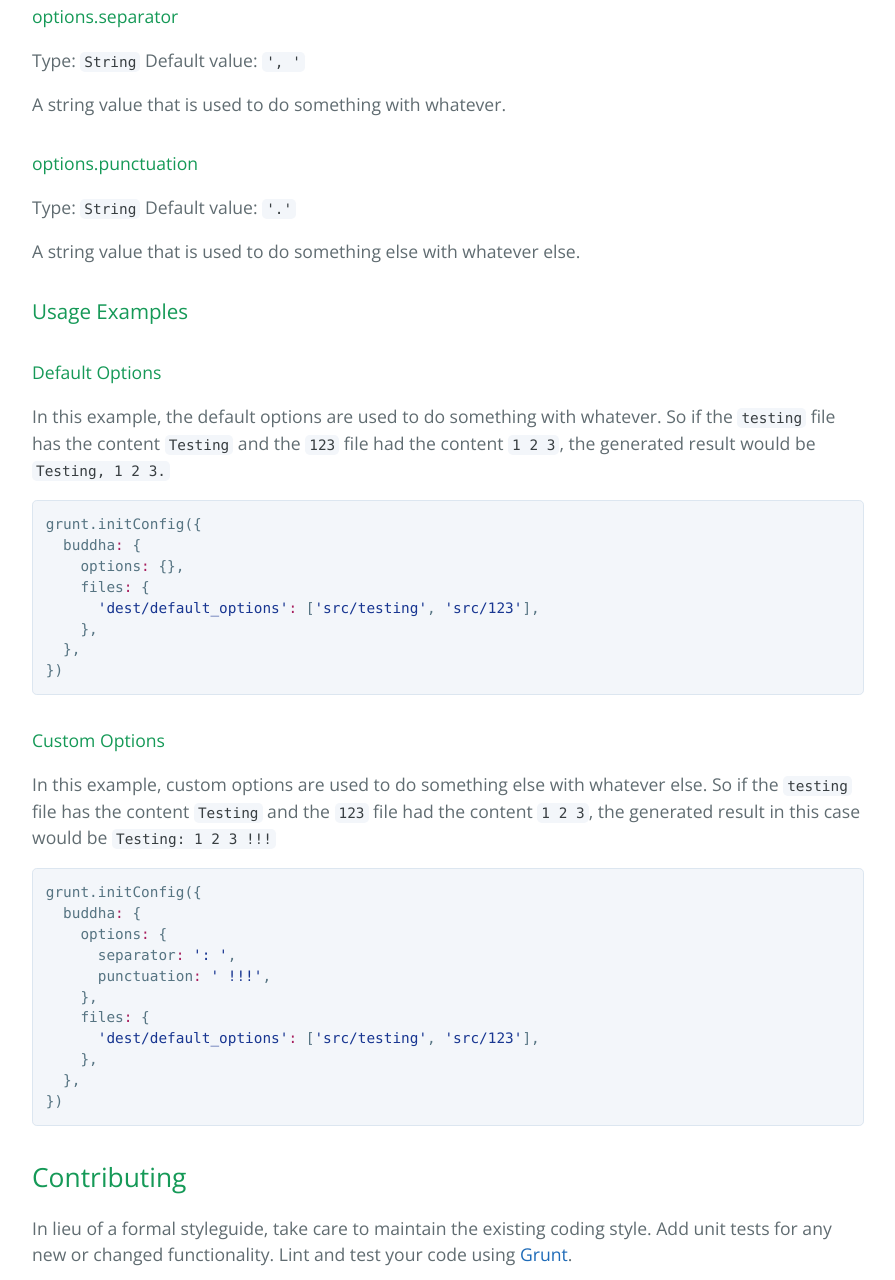
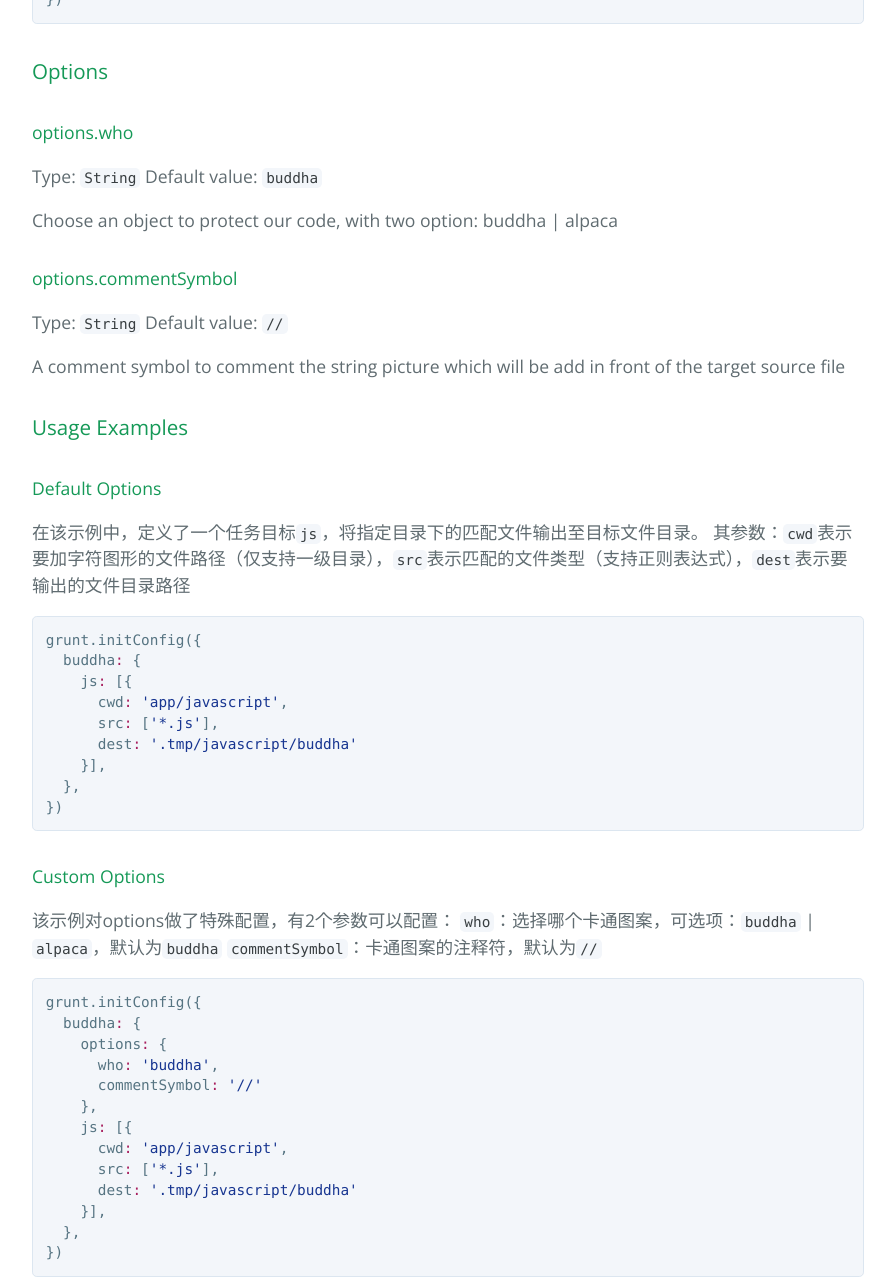
Before and after one commit to wubinhong/grunt-buddha, a plain HTML site: page index.html in a window 1280 px wide. Shown: the part 1451-2731 px from the top of the page, without its empty margins (192-1087 px from the left). Drawn offline with nearby package versions, Linux system fonts and the light colour scheme.

```diff
--- a/index.html
+++ b/index.html
@@ -25,6 +25,11 @@
 <blockquote>
 <p>Buddha\'s grace illuminates code as sunshine.</p>
 </blockquote>
+
+<h2>
+<a id="project-reference" class="anchor" href="#project-reference" aria-hidden="true"><span class="octicon octicon-link"></span></a>Project reference</h2>
+
+<p><a href="http://wubinhong.github.io/grunt-buddha">Project Page</a></p>
 
 <h2>
 <a id="getting-started" class="anchor" href="#getting-started" aria-hidden="true"><span class="octicon octicon-link"></span></a>Getting Started</h2>
@@ -62,20 +67,20 @@
 <a id="options" class="anchor" href="#options" aria-hidden="true"><span class="octicon octicon-link"></span></a>Options</h3>
 
 <h4>
-<a id="optionsseparator" class="anchor" href="#optionsseparator" aria-hidden="true"><span class="octicon octicon-link"></span></a>options.separator</h4>
+<a id="optionswho" class="anchor" href="#optionswho" aria-hidden="true"><span class="octicon octicon-link"></span></a>options.who</h4>
 
 <p>Type: <code>String</code>
-Default value: <code>',  '</code></p>
+Default value: <code>buddha</code></p>
 
-<p>A string value that is used to do something with whatever.</p>
+<p>Choose an object to protect our code, with two option: buddha | alpaca</p>
 
 <h4>
-<a id="optionspunctuation" class="anchor" href="#optionspunctuation" aria-hidden="true"><span class="octicon octicon-link"></span></a>options.punctuation</h4>
+<a id="optionscommentsymbol" class="anchor" href="#optionscommentsymbol" aria-hidden="true"><span class="octicon octicon-link"></span></a>options.commentSymbol</h4>
 
 <p>Type: <code>String</code>
-Default value: <code>'.'</code></p>
+Default value: <code>//</code></p>
 
-<p>A string value that is used to do something else with whatever else.</p>
+<p>A comment symbol to comment the string picture which will be add in front of the target source file</p>
 
 <h3>
 <a id="usage-examples" class="anchor" href="#usage-examples" aria-hidden="true"><span class="octicon octicon-link"></span></a>Usage Examples</h3>
@@ -83,31 +88,37 @@
 <h4>
 <a id="default-options" class="anchor" href="#default-options" aria-hidden="true"><span class="octicon octicon-link"></span></a>Default Options</h4>
 
-<p>In this example, the default options are used to do something with whatever. So if the <code>testing</code> file has the content <code>Testing</code> and the <code>123</code> file had the content <code>1 2 3</code>, the generated result would be <code>Testing, 1 2 3.</code></p>
+<p>在该示例中，定义了一个任务目标<code>js</code>，将指定目录下的匹配文件输出至目标文件目录。
+其参数：<code>cwd</code>表示要加字符图形的文件路径（仅支持一级目录），<code>src</code>表示匹配的文件类型（支持正则表达式），<code>dest</code>表示要输出的文件目录路径</p>
 
 <div class="highlight highlight-js"><pre>grunt.initConfig({
   buddha<span class="pl-k">:</span> {
-    options<span class="pl-k">:</span> {},
-    files<span class="pl-k">:</span> {
-      <span class="pl-s"><span class="pl-pds">'</span>dest/default_options<span class="pl-pds">'</span></span><span class="pl-k">:</span> [<span class="pl-s"><span class="pl-pds">'</span>src/testing<span class="pl-pds">'</span></span>, <span class="pl-s"><span class="pl-pds">'</span>src/123<span class="pl-pds">'</span></span>],
-    },
+    js<span class="pl-k">:</span> [{
+      cwd<span class="pl-k">:</span> <span class="pl-s"><span class="pl-pds">'</span>app/javascript<span class="pl-pds">'</span></span>,
+      src<span class="pl-k">:</span> [<span class="pl-s"><span class="pl-pds">'</span>*.js<span class="pl-pds">'</span></span>],
+      dest<span class="pl-k">:</span> <span class="pl-s"><span class="pl-pds">'</span>.tmp/javascript/buddha<span class="pl-pds">'</span></span>
+    }],
   },
 })</pre></div>
 
 <h4>
 <a id="custom-options" class="anchor" href="#custom-options" aria-hidden="true"><span class="octicon octicon-link"></span></a>Custom Options</h4>
 
-<p>In this example, custom options are used to do something else with whatever else. So if the <code>testing</code> file has the content <code>Testing</code> and the <code>123</code> file had the content <code>1 2 3</code>, the generated result in this case would be <code>Testing: 1 2 3 !!!</code></p>
+<p>该示例对options做了特殊配置，有2个参数可以配置：
+<code>who</code>：选择哪个卡通图案，可选项：<code>buddha</code> | <code>alpaca</code>，默认为<code>buddha</code>
+<code>commentSymbol</code>：卡通图案的注释符，默认为<code>//</code></p>
 
 <div class="highlight highlight-js"><pre>grunt.initConfig({
   buddha<span class="pl-k">:</span> {
     options<span class="pl-k">:</span> {
-      separator<span class="pl-k">:</span> <span class="pl-s"><span class="pl-pds">'</span>: <span class="pl-pds">'</span></span>,
-      punctuation<span class="pl-k">:</span> <span class="pl-s"><span class="pl-pds">'</span> !!!<span class="pl-pds">'</span></span>,
+      who<span class="pl-k">:</span> <span class="pl-s"><span class="pl-pds">'</span>buddha<span class="pl-pds">'</span></span>,
+      commentSymbol<span class="pl-k">:</span> <span class="pl-s"><span class="pl-pds">'</span>//<span class="pl-pds">'</span></span>
     },
-    files<span class="pl-k">:</span> {
-      <span class="pl-s"><span class="pl-pds">'</span>dest/default_options<span class="pl-pds">'</span></span><span class="pl-k">:</span> [<span class="pl-s"><span class="pl-pds">'</span>src/testing<span class="pl-pds">'</span></span>, <span class="pl-s"><span class="pl-pds">'</span>src/123<span class="pl-pds">'</span></span>],
-    },
+    js<span class="pl-k">:</span> [{
+      cwd<span class="pl-k">:</span> <span class="pl-s"><span class="pl-pds">'</span>app/javascript<span class="pl-pds">'</span></span>,
+      src<span class="pl-k">:</span> [<span class="pl-s"><span class="pl-pds">'</span>*.js<span class="pl-pds">'</span></span>],
+      dest<span class="pl-k">:</span> <span class="pl-s"><span class="pl-pds">'</span>.tmp/javascript/buddha<span class="pl-pds">'</span></span>
+    }],
   },
 })</pre></div>
 
@@ -119,7 +130,7 @@
 <h2>
 <a id="release-history" class="anchor" href="#release-history" aria-hidden="true"><span class="octicon octicon-link"></span></a>Release History</h2>
 
-<p><em>(Nothing yet)</em></p>
+<p>2015-05-14   v0.0.1   init</p>
 
 <h2>
 <a id="license" class="anchor" href="#license" aria-hidden="true"><span class="octicon octicon-link"></span></a>License</h2>
```
Also changed, not shown: params.json (+1 -1 lines).
